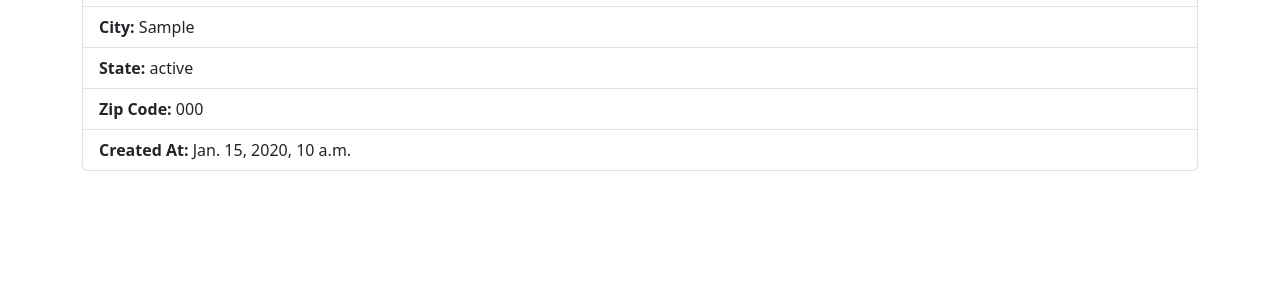
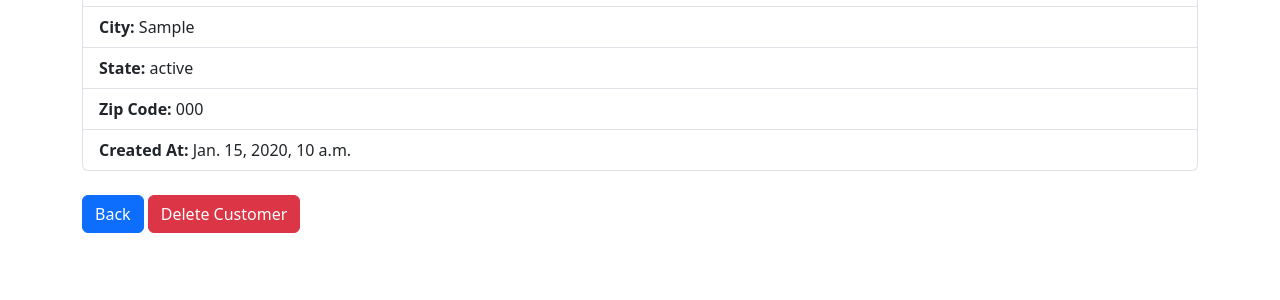
Before and after one commit to MographlloCode/django-crm, a Django app: page /record/1 in a window 1280 px wide. Shown: the part 351-651 px from the top of the page. Run offline with Django 4.2, Linux system fonts and the light colour scheme; a user stored in the database is signed in; tables that the repository leaves empty hold one stand-in row (values such as "Sample post").

Commit message:
DELETE method created

```diff
--- a/website/templates/record.html
+++ b/website/templates/record.html
@@ -14,6 +14,8 @@
             <li class='list-group-item'><strong>Zip Code:</strong> {{record.zipcode}}</li>
             <li class='list-group-item'><strong>Created At:</strong> {{record.created_at}}</li>
         </ul>
+        <a href="{% url 'home' %}" class="btn btn-primary my-4">Back</a>
+        <a href="{% url 'delete' record.id %}" class="btn btn-danger my-4">Delete Customer</a>
     {% endif %}
 
 {% endblock %}
--- a/website/urls.py
+++ b/website/urls.py
@@ -6,4 +6,5 @@ urlpatterns = [
     path('logout/', views.logout_user, name='logout'),
     path('register/', views.register_user, name='register'),
     path('record/<int:pk>', views.customer_record, name='record'),
+    path('record/delete/<int:pk>', views.delete_record, name='delete'),
 ]
--- a/website/views.py
+++ b/website/views.py
@@ -60,3 +60,14 @@ def customer_record(request, pk):
 
     messages.success(request, 'You must be logged in to view that page...')
     return render(request, 'home.html', {})
+
+def delete_record(request, pk):
+    ''' Delete Customer View '''
+    if request.user.is_authenticated:
+        record = Record.objects.get(id=pk)
+        record.delete()
+        messages.success(request, 'You have deleted the record successfully!')
+        return redirect('home')
+
+    messages.success(request, 'You must be logged to perform this action...')
+    return render(request, 'home.html', {})
```
